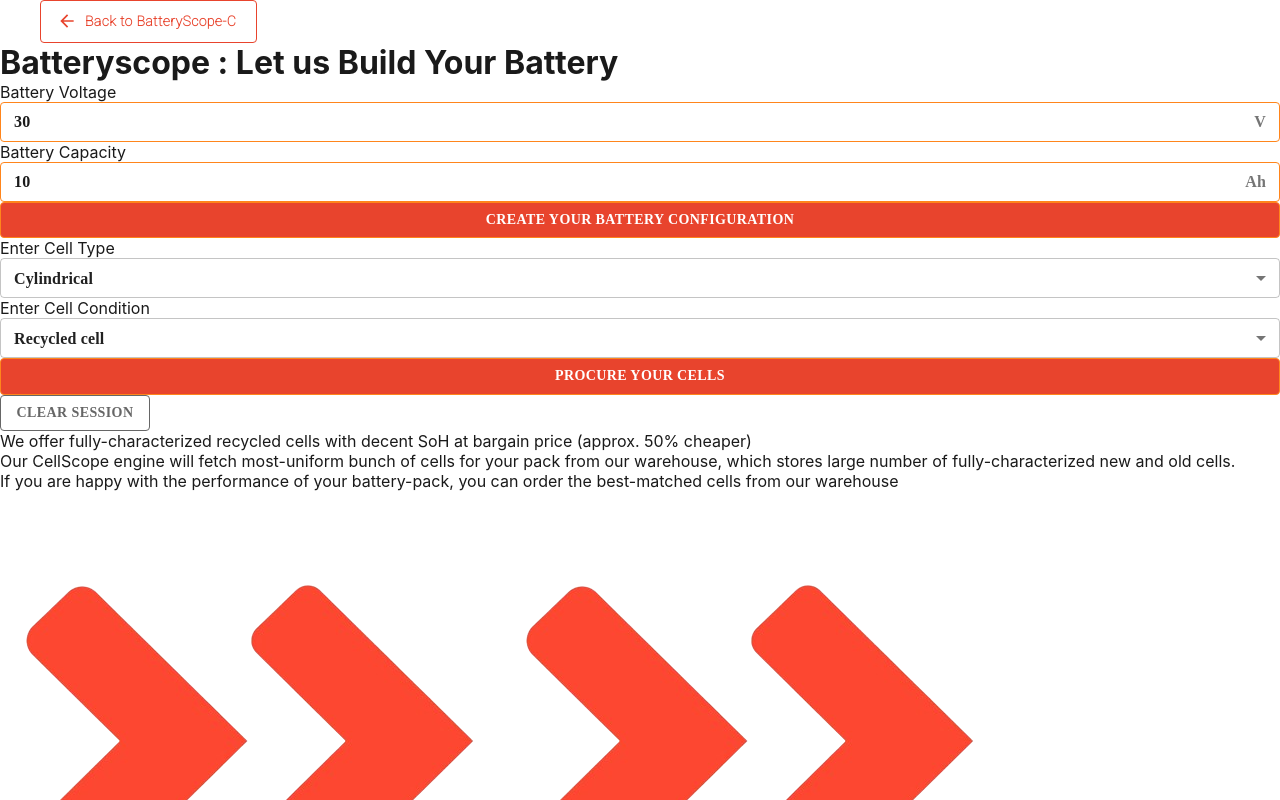
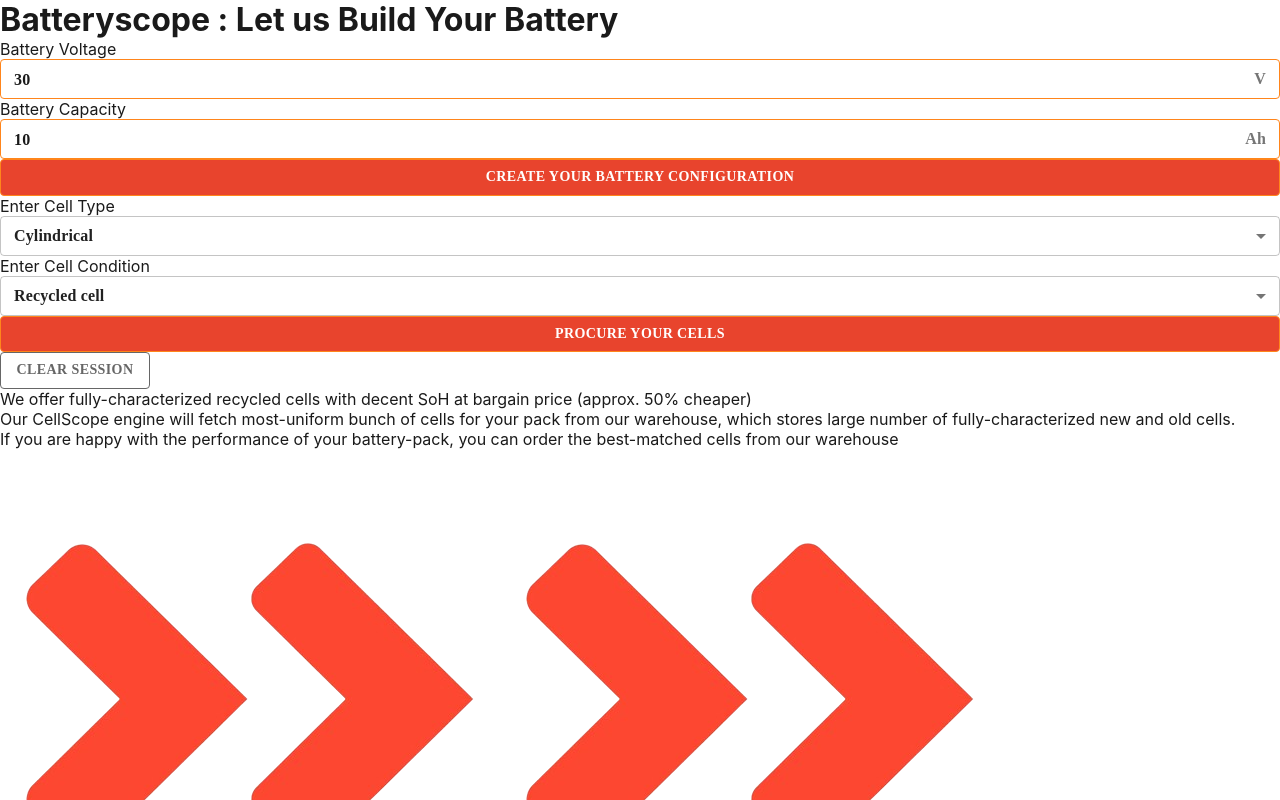
Before and after one commit to navaneeth-svg/battery-pack, a React (Vite) app in the folder frontend/: page /pack-designer in a window 1280 px wide. Shown: the top 800 px of the page. Built offline with nearby package versions, Linux system fonts and the light colour scheme; a web font is replaced by a local one.

Commit message:
removed back button

```diff
--- a/frontend/src/components/PhysicalTwinning/index.jsx
+++ b/frontend/src/components/PhysicalTwinning/index.jsx
@@ -1,34 +1,11 @@
 import React from "react";
 import BatteryConfig from "./BatteryConfig";
-import { Button } from "@mui/material";
-import { ArrowBack as ArrowBackIcon } from "@mui/icons-material";
-import { useNavigate } from "react-router-dom";
 import { Footer } from "../Footer";
 
 export const PhysicalTwinning = () => {
-  const navigate = useNavigate();
-
   return (
     <>
       <div className="text-black pt-4 flex flex-col gap-12 items-center justify-center">
-        {/* Back to BatteryScope-C Button */}
-        <div style={{ width: '100%', display: 'flex', justifyContent: 'flex-start', paddingLeft: '40px' }}>
-          <Button
-            variant="outlined"
-            startIcon={<ArrowBackIcon />}
-            onClick={() => window.location.href = '/#/batteryscope-c'}
-            style={{
-              color: '#e8442d',
-              borderColor: '#e8442d',
-              textTransform: 'none',
-              fontWeight: 600,
-              padding: '8px 20px',
-            }}
-          >
-            Back to BatteryScope-C
-          </Button>
-        </div>
-
         <h1 className="text-xl text-[#e8442d] text-center md:text-2xl lg:text-4xl font-bold">
           Batteryscope : Let us Build Your Battery
         </h1>
```
